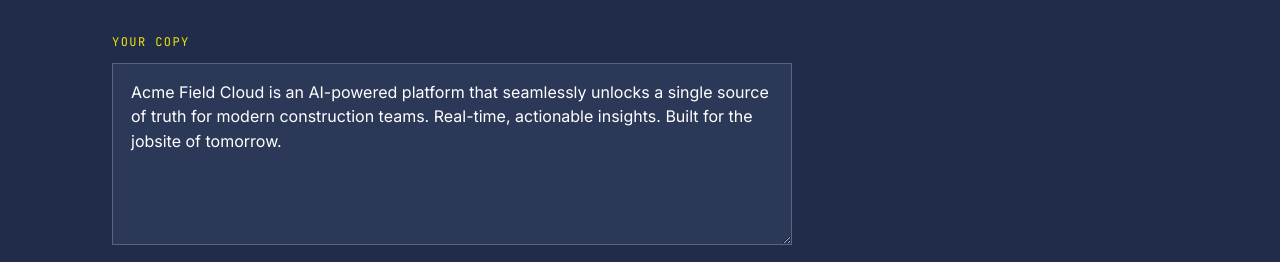
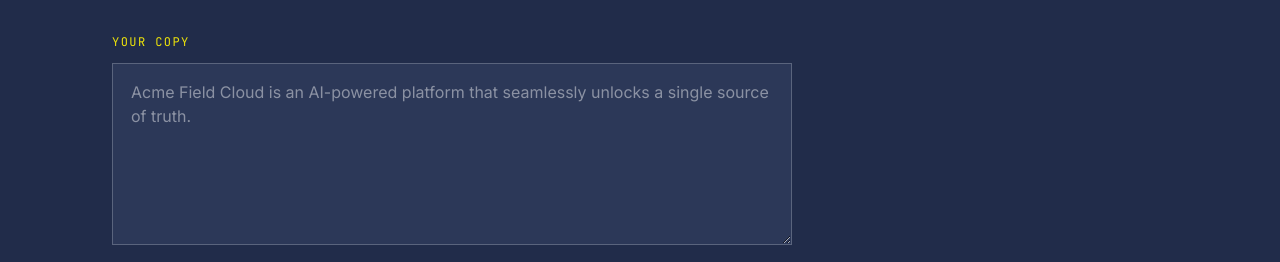
Before and after one commit to sdgantrics/gantrics-website, a plain HTML site: page site/score.html in a window 1280 px wide. Shown: the part 493-755 px from the top of the page. Drawn offline with Linux system fonts and the light colour scheme.

Commit message:
Leave the Field Read paste box empty.
The Acme sample stays as a shortened placeholder, not pre-filled copy.

Co-authored-by: sdgantrics <sdgantrics@users.noreply.github.com>

```diff
--- a/site/assets/score.css
+++ b/site/assets/score.css
@@ -51,6 +51,7 @@ button.btn:disabled { opacity: 0.55; cursor: default; }
   line-height: 1.55;
   resize: vertical;
 }
+.score-hero textarea::placeholder { color: rgba(255,255,255,0.45); }
 .score-hero textarea:focus {
   outline: 2px solid var(--yellow);
   border-color: var(--yellow);
--- a/site/score.html
+++ b/site/score.html
@@ -46,7 +46,7 @@
     <p class="lede">Paste a headline or a short paragraph. The Trailer gives you a gut reaction first, then a fuller read if you want it.</p>
     <form id="paste-form">
       <label class="field-label" for="copy">Your copy</label>
-      <textarea id="copy" name="copy" rows="6" maxlength="1500" aria-describedby="paste-hint">Acme Field Cloud is an AI-powered platform that seamlessly unlocks a single source of truth for modern construction teams. Real-time, actionable insights. Built for the jobsite of tomorrow.</textarea>
+      <textarea id="copy" name="copy" rows="6" maxlength="1500" aria-describedby="paste-hint" placeholder="Acme Field Cloud is an AI-powered platform that seamlessly unlocks a single source of truth."></textarea>
       <div class="btn-row">
         <button class="btn primary" id="paste-submit" type="submit">Get the field read</button>
       </div>
```
